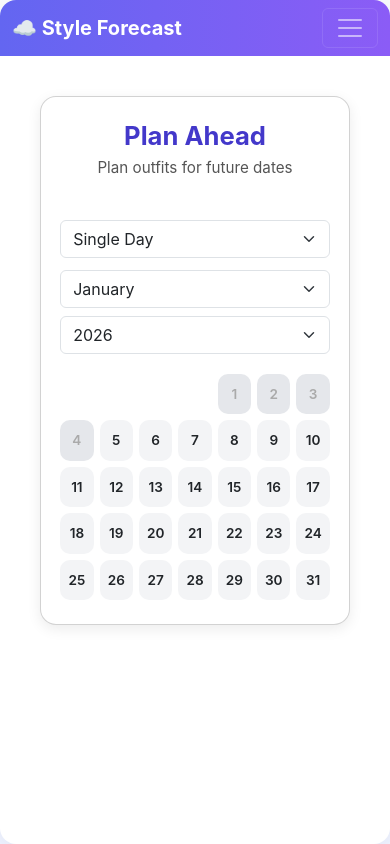
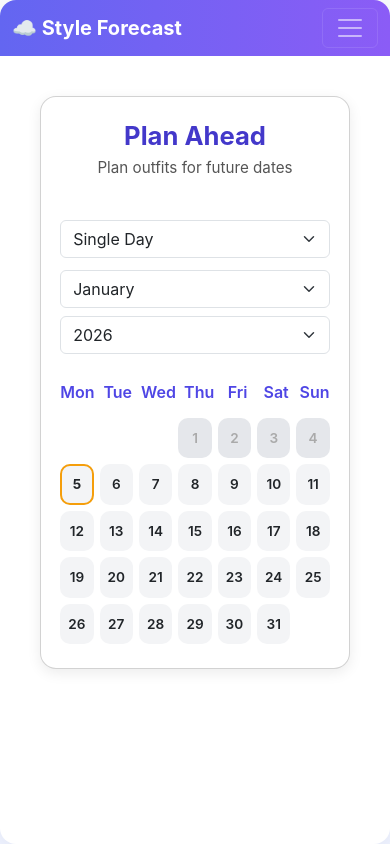
Before and after one commit to SimranHundal17/StyleForecast---Web-Programming, a Flask app: page /plan_ahead in a window 390 px wide. Run offline with Flask 3, Linux system fonts and the light colour scheme; data that the repository does not hold is empty.

Commit message:
another visual changes

```diff
--- a/model/plan_ahead_model.py
+++ b/model/plan_ahead_model.py
@@ -91,3 +91,21 @@ def delete_plan(pid):
 def delete_group(gid):
     plans.delete_many({"group_id": int(gid)})
     return True
+
+from model.outfit_history_model import add_history_entry
+
+def archive_past_plans():
+    today = datetime.utcnow().date()
+    past_plans = plans.find({"date": {"$lt": today.strftime("%Y-%m-%d")}})
+
+    for p in past_plans:
+        if p.get("outfit"):
+            add_history_entry({
+                "date": p["date"],
+                "location": p.get("location"),
+                "occasion": p.get("occasion"),
+                "weather": p.get("weather"),
+                "temp": p.get("temp"),
+                "outfit": p.get("outfit")
+            })
+            plans.delete_one({"id": p["id"]})
--- a/routes/plan_ahead_routes.py
+++ b/routes/plan_ahead_routes.py
@@ -6,7 +6,7 @@ import traceback
 from model.plan_ahead_model import (
     serialize_plan, get_all_plans, get_plan_by_id,
     get_plans_for_date, add_plan_entry, add_plan_range,
-    update_plan, delete_plan, delete_group
+    update_plan, delete_plan, delete_group, archive_past_plans
 )
 
 plan_bp = Blueprint("plan", __name__)
@@ -18,6 +18,7 @@ def plan_ahead_page():
 @plan_bp.route("/plan/plans")
 def api_plans():
     try:
+        archive_past_plans()
         plans = get_all_plans()
         return jsonify([serialize_plan(p) for p in plans])
     except:
--- a/static/plan_ahead.css
+++ b/static/plan_ahead.css
@@ -7,7 +7,7 @@
   padding: 2rem;
   border-radius: 16px;
   background: #fff;
-  box-shadow: 0 4px 14px rgba(0,0,0,0.08);
+  box-shadow: 0 4px 14px rgba(0, 0, 0, 0.08);
 }
 
 /* HEADER LAYOUT */
@@ -48,6 +48,20 @@
   gap: 8px;
 }
 
+.calendar-weekdays {
+  display: grid;
+  grid-template-columns: repeat(7, 1fr);
+  gap: 8px;
+  margin-bottom: 8px;
+  text-align: center;
+  font-weight: 600;
+  color: #4f46e5;
+}
+
+.calendar-weekdays div {
+  padding: 6px 0;
+}
+
 .calendar-day {
   padding: 12px 0;
   text-align: center;
@@ -76,6 +90,13 @@
 
 .calendar-day.range {
   background: #c7d2fe;
+}
+
+/* TODAY HIGHLIGHT */
+.calendar-day.today {
+  outline: 2px solid #f59e0b;     /* amber ring */
+  outline-offset: -2px;
+  font-weight: 700;
 }
 
 /* AUTOCOMPLETE */
@@ -199,6 +220,10 @@
     gap: 0.5rem;
   }
 
+  .calendar-wrapper {
+    width: 100%;
+  }
+
   /* Calendar sizing */
   .calendar-grid {
     gap: 6px;
@@ -235,3 +260,21 @@
     padding: 6px 10px;
   }
 }
+
+/* EXTRA SMALL DEVICES (Fold, small phones) */
+@media (max-width: 380px) {
+
+  .calendar-grid {
+    gap: 4px;
+  }
+
+  .calendar-day {
+    padding: 8px 0;
+    font-size: 0.75rem;
+    border-radius: 8px;
+  }
+
+  .calendar-weekdays {
+    font-size: 0.7rem;
+  }
+}
--- a/static/plan_ahead.js
+++ b/static/plan_ahead.js
@@ -83,7 +83,8 @@ function generateCalendar() {
     const y = parseInt(yearSelect.value);
     const m = parseInt(monthSelect.value);
 
-    const firstDay = new Date(y, m, 1).getDay();
+    let firstDay = new Date(y, m, 1).getDay();
+    firstDay = firstDay === 0 ? 6 : firstDay - 1;
     const lastDate = new Date(y, m + 1, 0).getDate();
 
     for (let i = 0; i < firstDay; i++) {
@@ -100,10 +101,23 @@ function generateCalendar() {
 
         div.textContent = d;
 
-        if (dateObj < todayDateOnly) div.classList.add("disabled");
+        if (dateObj < todayDateOnly) {
+            div.classList.add("disabled");
+        }
 
-        if (savedPlans[dateStr]?.outfit?.length > 0) {
+        /* Highlight saved future/today outfits */
+        if (
+            savedPlans[dateStr]?.outfit?.length > 0 &&
+            dateObj >= todayDateOnly
+        ) {
             div.classList.add("selected");
+        }
+
+        /* 🔥 Highlight TODAY always (even if selected) */
+        if (
+            dateObj.getTime() === todayDateOnly.getTime()
+        ) {
+            div.classList.add("today");
         }
 
         div.addEventListener("click", () => {
@@ -643,7 +657,7 @@ async function regenerateMissing(dateStr, slideElement) {
 
     const outfitData = await fetch("/get_outfit/api/get_outfit", {
         method: "POST",
-        headers: { "Content-Type":"application/json" },
+        headers: { "Content-Type": "application/json" },
         body: JSON.stringify({
             lat: p.lat,
             lon: p.lon,
--- a/templates/plan_ahead.html
+++ b/templates/plan_ahead.html
@@ -29,13 +29,20 @@
 
                 <div class="collapse navbar-collapse" id="navbarNav">
                     <ul class="navbar-nav ms-auto">
-                    <li class="nav-item"><a class="nav-link" href="{{ url_for('wardrobe.wardrobe') }}">Wardrobe</a></li>
-                    <li class="nav-item"><a class="nav-link" href="{{ url_for('accessories.accessories_page') }}">Accessories</a></li>
-                    <li class="nav-item"><a class="nav-link" href="{{ url_for('outfit.get_outfit_page') }}">Get Outfit</a></li>
-                    <li class="nav-item"><a class="nav-link" href="{{ url_for('history.outfit_history') }}">Outfit History</a></li>
-                    <li class="nav-item"><a class="nav-link active" href="{{ url_for('plan.plan_ahead_page') }}">Plan Ahead</a></li>
-                    <li class="nav-item"><a class="nav-link" href="{{ url_for('profile.profile') }}">Profile</a></li>
-                    <li class="nav-item"><a class="nav-link nav-logout" href="{{ url_for('auth.logout') }}">Logout</a></li>
+                        <li class="nav-item"><a class="nav-link" href="{{ url_for('wardrobe.wardrobe') }}">Wardrobe</a>
+                        </li>
+                        <li class="nav-item"><a class="nav-link"
+                                href="{{ url_for('accessories.accessories_page') }}">Accessories</a></li>
+                        <li class="nav-item"><a class="nav-link" href="{{ url_for('outfit.get_outfit_page') }}">Get
+                                Outfit</a></li>
+                        <li class="nav-item"><a class="nav-link" href="{{ url_for('history.outfit_history') }}">Outfit
+                                History</a></li>
+                        <li class="nav-item"><a class="nav-link active"
+                                href="{{ url_for('plan.plan_ahead_page') }}">Plan Ahead</a></li>
+                        <li class="nav-item"><a class="nav-link" href="{{ url_for('profile.profile') }}">Profile</a>
+                        </li>
+                        <li class="nav-item"><a class="nav-link nav-logout"
+                                href="{{ url_for('auth.logout') }}">Logout</a></li>
                     </ul>
                 </div>
 
@@ -68,8 +75,21 @@
 
                 </div>
 
-            <!-- CALENDAR -->
+                <div class="calendar-wrapper">
+
+                    <div class="calendar-weekdays">
+                        <div>Mon</div>
+                        <div>Tue</div>
+                        <div>Wed</div>
+                        <div>Thu</div>
+                        <div>Fri</div>
+                        <div>Sat</div>
+                        <div>Sun</div>
+                    </div>
+
                     <div id="calendar" class="calendar-grid"></div>
+
+                </div>
 
             </section>
         </main>
@@ -185,4 +205,5 @@
     <script src="{{ url_for('static', filename='plan_ahead.js') }}"></script>
 
 </body>
+
 </html>
```
Lines whose indentation alone changed are shown as unchanged.
